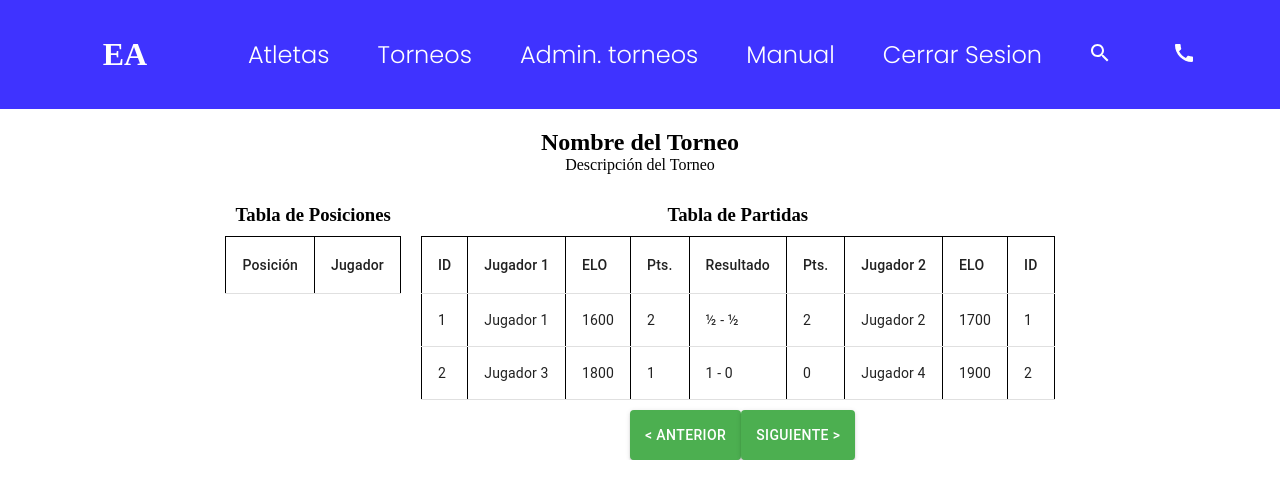
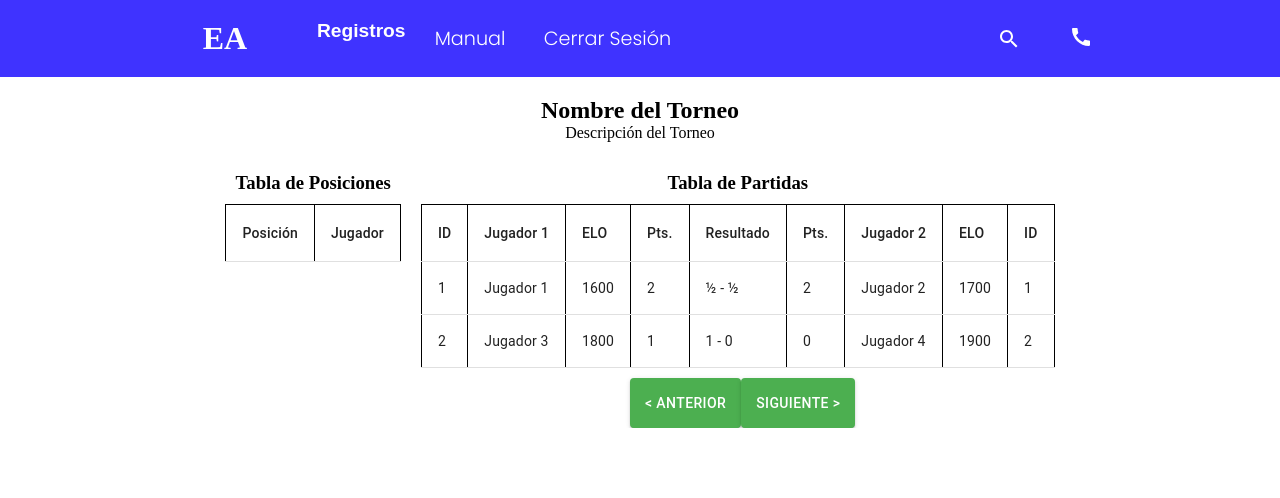
Before and after one commit to nazitha/proyectofinal, a React (Create React App) app: page /Estadistica in a window 1280 px wide. Shown: the top 498 px of the page. Built offline with nearby package versions, Linux system fonts and the light colour scheme.

Commit message:
navbar nuevo

```diff
--- a/src/App.js
+++ b/src/App.js
@@ -7,6 +7,7 @@
 import info from "./Dashboard/info"
 import Estadistica from "./Dashboard/Estadistica"
 import Torneo from "./Dashboard/Torneo"
+import User from "./Dashboard/User"
 
 const App = () => {
   return <>
@@ -19,6 +20,8 @@
     <Route path="/info" Component={info}/>
     <Route path="/Estadistica" Component={Estadistica}/>
     <Route path="/Torneo" Component={Torneo}/>
+    <Route path="/User" Component={User}/>
+
 
   </Routes>
 
--- a/src/CSS/ListStyle.css
+++ b/src/CSS/ListStyle.css
@@ -1,41 +1,59 @@
-:root{
-    --mainColor:#3F33FF;
+:root {
+    --mainColor: #3F33FF;
   }
+
   header {
     background-color: var(--mainColor);
   }
-.container{
-    width:95%;
+
+  .container {
+    width: 90%;
     margin: 0 auto;
-    max-width:1200px;
+    max-width: 1200px;
   }
 
-.container-flex{
+  .container-flex {
     display: flex;
     justify-content: space-between;
-    align-items:center;
+    align-items: center;
   }
 
-.logo{
+  .logo {
     color: #fff;
-    width:130px;
-    padding:.5em 0;
+    width: 100px;
+    padding: 0;
   }
-.list{
+
+  .list {
     display: flex;
+    align-items: center;
   }
-.listItem{
-    margin-left: 2em;;
-    color:#fff;
+
+  .listItem {
+    margin-left: 1em;
+    margin-right: 1em; /* Agrega margen derecho */
+    color: #fff;
     text-decoration: none;
-    font-size: 1.5rem;;
+    font-size: 1.2rem;
     font-family: 'Poppins', sans-serif;
   }
 
-.activeItem{
+
+  /* Resto del código CSS */
+
+
+
+
+  .activeItem {
     color: #0B065F;
-    border-bottom: .1em double #fff
+    border-bottom: 0.1em double #fff;
   }
+
+  .icons {
+    display: flex;
+    align-items: center;
+  }
+
   .icon {
     color: #fff;
     font-size: 1.5em !important;
@@ -43,31 +61,9 @@
     margin-left: 1.5em;
   }
 
-@media screen and (max-width:768px){
- html{
-    font-size: 13px;
+
+  @media screen and (max-width: 768px) {
+    .container {
+      width: 100%; /* Ajusta el ancho del contenedor en dispositivos móviles */
     }
-.container-flex{
-    flex-direction: column;
   }
-.logo{
-    margin: 150px;
-}
-.icon{
-    margin:1em 1.5em;
-}
-};
-@media screen and (max-width:568px){
-html{
-    font-size: 11px;
-}
-.list{
-    flex-direction: column;
-}
-.listItem{
-    margin-top: .2em;
-}
-.logo{
-    margin: 150px;
-}
-};
--- /dev/null
+++ b/src/CSS/list2.css
@@ -0,0 +1,89 @@
+:root {
+    --mainColor: #3F33FF;
+  }
+
+  header {
+    background-color: var(--mainColor);
+    height: 77px;
+    display: flex;
+    align-items: center;
+  }
+
+  .container {
+    width: 90%;
+    margin: 0 auto;
+    max-width: 970px;
+  }
+
+  .logo {
+    color: #fff;
+    width: 100px;
+    margin-right: 1em;
+  }
+
+  .list {
+    display: flex;
+    align-items: center;
+    margin-right: auto;
+  }
+
+  .icons {
+    display: flex;
+    align-items: center;
+    margin-left: auto;
+  }
+
+  .listItem {
+    margin-left: 1em;
+    margin-right: 1em;
+    color: #fff;
+    text-decoration: none;
+    font-size: 1.2rem;
+    font-family: 'Poppins', sans-serif;
+  }
+
+  .icon {
+    color: #fff;
+    font-size: 1.5em !important;
+    margin-right: 0.5em;
+  }
+
+  .dropdown {
+    position: relative;
+  }
+
+  .dropdown-content {
+    display: none;
+    position: absolute;
+    background-color: #f9f9f9;
+    min-width: 160px;
+    box-shadow: 0px 8px 16px 0px rgba(0,0,0,0.2);
+    z-index: 1;
+  }
+
+  .dropdown-content a {
+    color: black;
+    padding: 12px 16px;
+    text-decoration: none;
+    display: block;
+    white-space: nowrap;
+    border-bottom: 1px solid #ddd;
+  }
+
+  .dropdown:hover .dropdown-content {
+    display: block;
+  }
+
+  .dropbtn {
+    background-color: transparent;
+    color: white;
+    font-size: 1.2rem;
+    border: none;
+    cursor: pointer;
+  }
+
+  @media screen and (max-width: 768px) {
+    .container {
+      width: 100%;
+    }
+  }
--- a/src/Dashboard/List2.js
+++ b/src/Dashboard/List2.js
@@ -1,12 +1,12 @@
 import React from "react";
-import "../CSS/ListStyle.css";
+import "../CSS/list2.css";
 import { NavLink } from "react-router-dom";
 import SearchIcon from '@mui/icons-material/Search';
 import CallIcon from '@mui/icons-material/Call';
 
-
-const List2 = () =>{
-    return<>
+const List2 = () => {
+  return (
+    <>
       <header>
         <div className="container container-flex">
           <div>
@@ -14,28 +14,41 @@
           </div>
           <nav>
             <div className="list">
-                    <NavLink to="/Dashboard" className="listItem" activeclassname="activeItem">Atletas</NavLink>
-                    <NavLink to="/Torneo" className="listItem" activeclassname="activeItem">Torneos</NavLink>
-                    <NavLink to="/Estadistica" className="listItem" activeclassname="activeItem">Admin. torneos</NavLink>
-                    <NavLink to="/info" className="listItem" activeclassname="activeItem">Manual</NavLink>
-                    <NavLink to="/" className="listItem" activeclassname="activeItem">Cerrar Sesion</NavLink>
-
-
+              <div className="dropdown">
+                <button className="dropbtn">Registros</button>
+                <div className="dropdown-content">
+                  <NavLink to="/Dashboard" className="listItem" activeClassName="activeItem">
+                    Reg. atletas
+                  </NavLink>
+                  <NavLink to="/Torneo" className="listItem" activeClassName="activeItem">
+                    Reg. torneos
+                  </NavLink>
+                  <NavLink to="/Estadistica" className="listItem" activeClassName="activeItem">
+                    Reg. rondas
+                  </NavLink>
+                  <NavLink to="/User" className="listItem" activeClassName="activeItem">
+                    Reg. usuarios
+                  </NavLink>
+                </div>
+              </div>
+              <NavLink to="/info" className="listItem" activeClassName="activeItem">
+                Manual
+              </NavLink>
+              <NavLink to="/" className="listItem" activeClassName="activeItem">
+                Cerrar Sesión
+              </NavLink>
             </div>
           </nav>
           <div className="icons">
-                <SearchIcon className="icon"/>
-
+            <SearchIcon className="icon" />
             <a href="tel:+50582861396">
-                <CallIcon   className="icon"/>
-
+              <CallIcon className="icon" />
             </a>
-
           </div>
         </div>
       </header>
     </>
-
+  );
 }
 
 export default List2;
--- a/src/Dashboard/ejemploAPI.js
+++ b/src/Dashboard/ejemploAPI.js
@@ -34,4 +34,4 @@
 //   );
 // };
 
-export default Popup;
+// export default Popup;
```
Also changed, not shown: src/Dashboard/User.js (added). Lines whose indentation alone changed are shown as unchanged.
